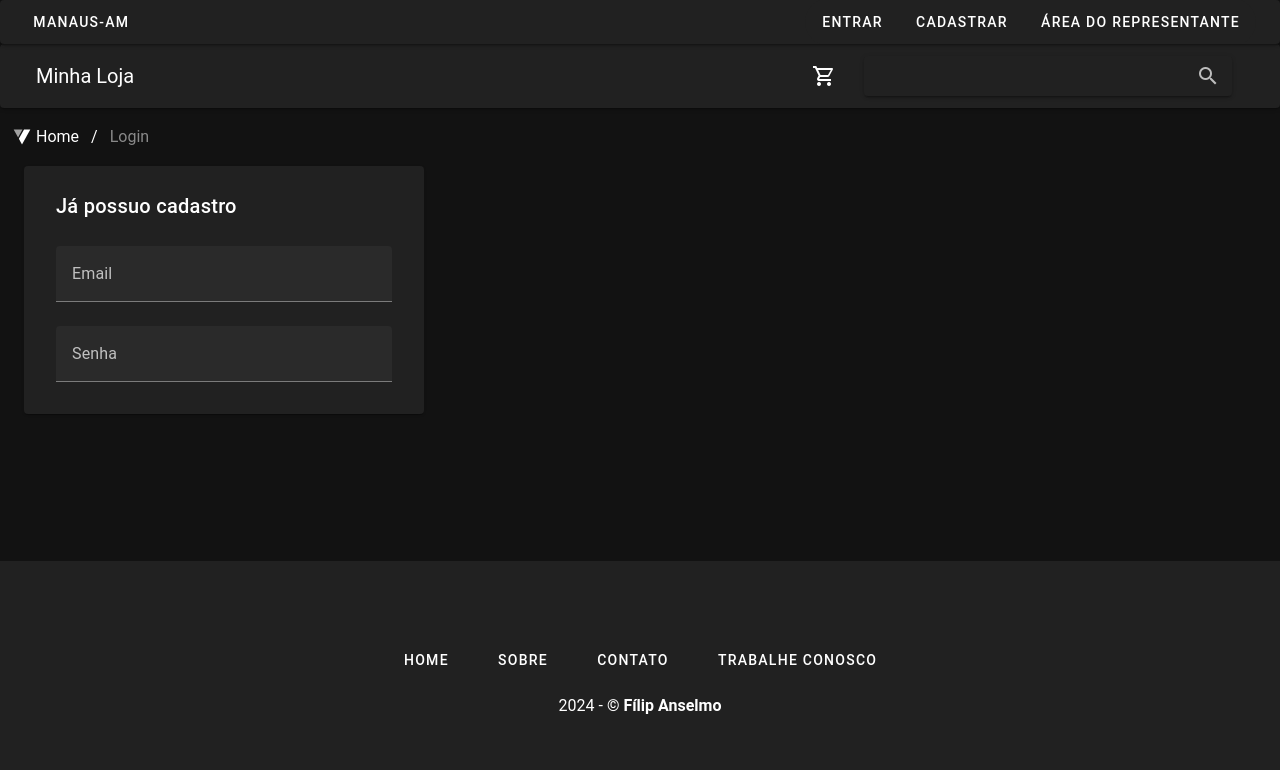
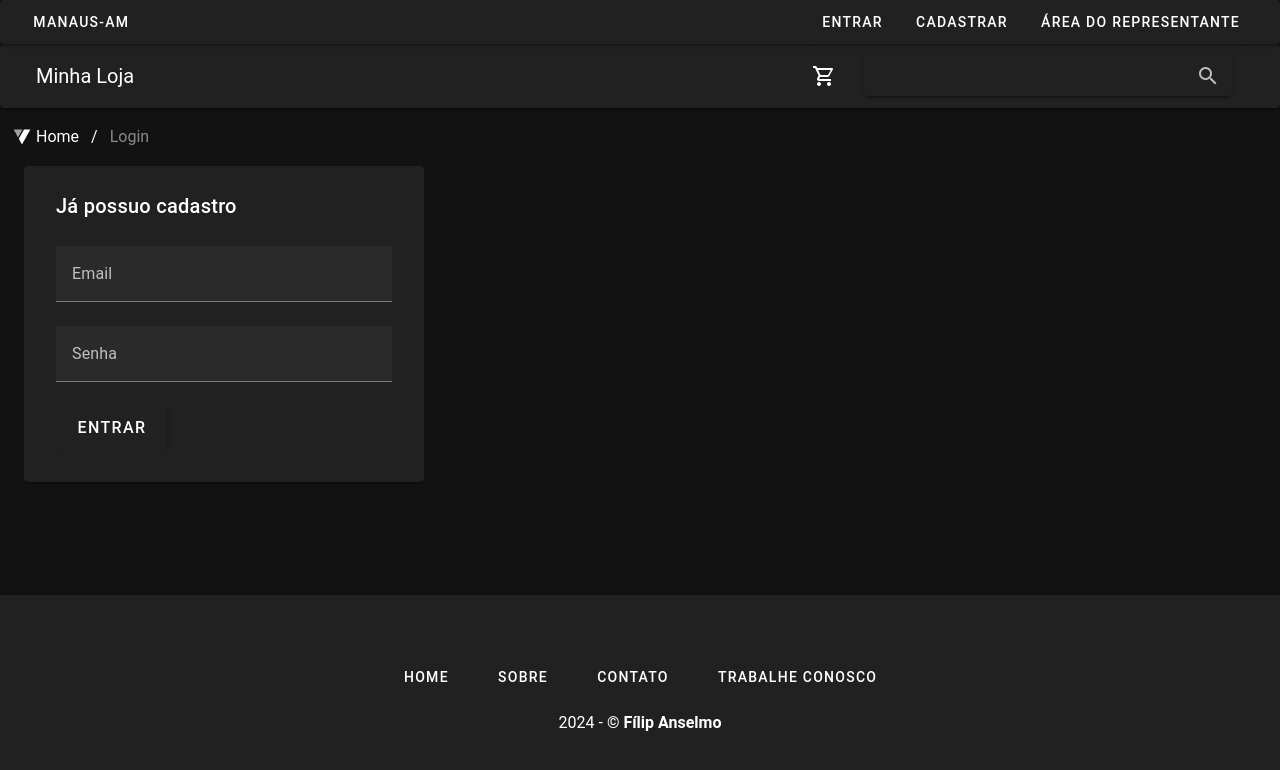
Before and after one commit to filipanselmo11/minha-loja-vuetify, a Vue app: page /login in a window 1280 px wide. Shown: the top 770 px of the page. Built offline with nearby package versions, Linux system fonts and the light colour scheme.

Commit message:
feat: Add componente de botao

```diff
--- a/components.d.ts
+++ b/components.d.ts
@@ -8,6 +8,7 @@ export {}
 declare module 'vue' {
   export interface GlobalComponents {
     BreadCumbComponent: typeof import('./src/components/BreadCumbComponent.vue')['default']
+    ButtonComponent: typeof import('./src/components/ButtonComponent.vue')['default']
     CardComponent: typeof import('./src/components/CardComponent.vue')['default']
     CarrosselComponent: typeof import('./src/components/CarrosselComponent.vue')['default']
     CompactNavbarComponent: typeof import('./src/components/CompactNavbarComponent.vue')['default']
--- /dev/null
+++ b/src/components/ButtonComponent.vue
@@ -0,0 +1,16 @@
+<script lang="ts" setup>
+const buttonProps = defineProps<{
+  textButton: string,
+  size: string
+}>();
+</script>
+
+<template>
+  <v-responsive
+    class="mx-auto"
+    max-width="344">
+      <v-btn :size="buttonProps.size">
+        {{ buttonProps.textButton }}
+      </v-btn>
+    </v-responsive>
+</template>
--- a/src/components/LoginForm.vue
+++ b/src/components/LoginForm.vue
@@ -1,4 +1,5 @@
 <script lang="ts" setup>
+import ButtonComponent from './ButtonComponent.vue';
 import TextComponent from './TextComponent.vue';
 </script>
 
@@ -24,6 +25,11 @@ import TextComponent from './TextComponent.vue';
               type="password"
             />
           </v-col>
+          <v-col cols="12">
+            <ButtonComponent
+              textButton="Entrar"
+              size="large"/>
+          </v-col>
         </v-row>
       </v-container>
     </v-form>
```
